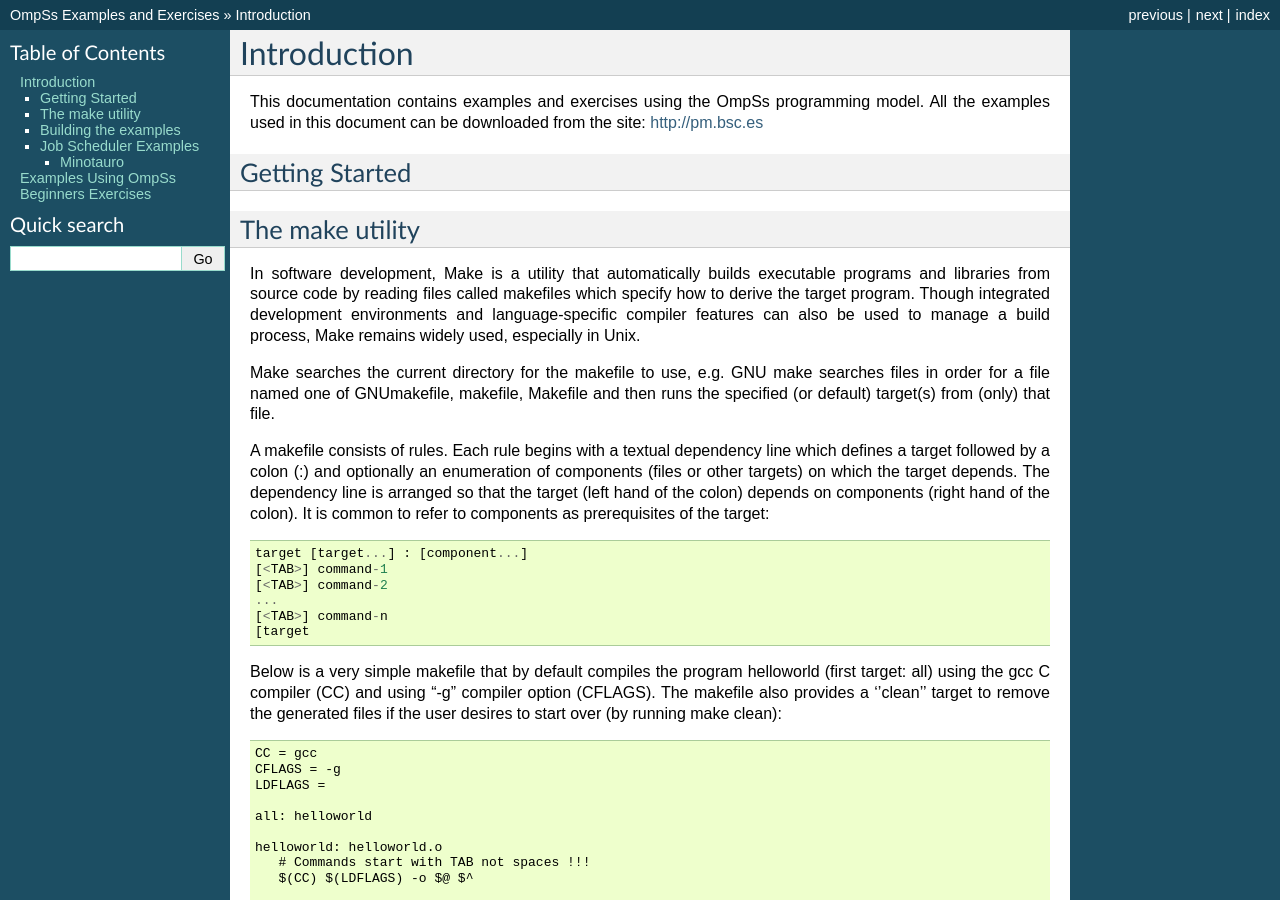
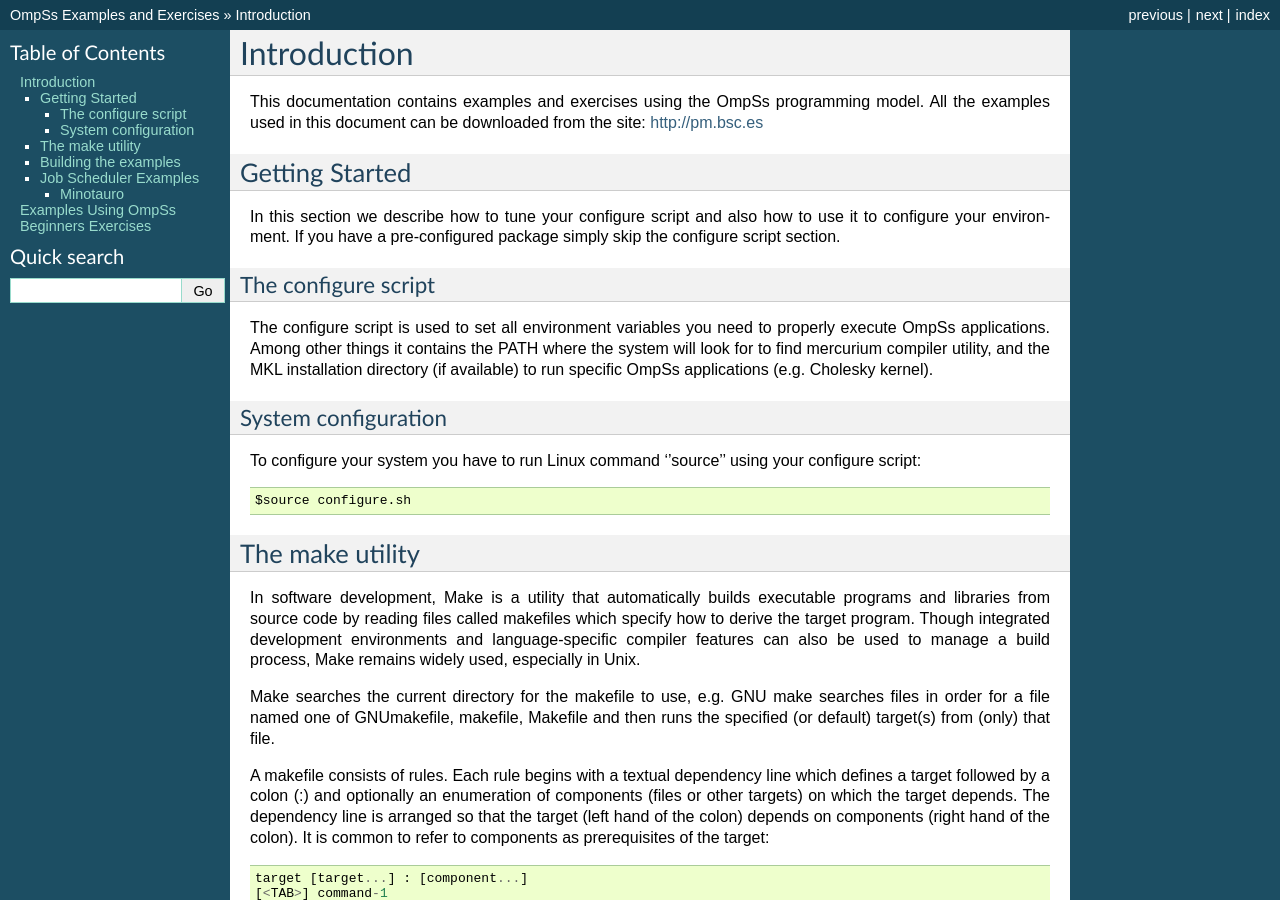
Before and after one commit to bsc-pm/ompss-ee, a Sphinx documentation site: the page built from source/ompss-ee/README.rst, in a window 1280 px wide and 900 px high. Built offline with Sphinx 7.4.7, drawn with Linux system fonts in a browser that asks for light colours; formulas are drawn with MathJax 3.

Commit message:
Adding configure section in examples documentation

```diff
--- a/source/ompss-ee/README.rst
+++ b/source/ompss-ee/README.rst
@@ -6,6 +6,24 @@ examples used in this document can be downloaded from the site: http://pm.bsc.es
 
 Getting Started
 ---------------
+
+In this section we describe how to tune your configure script and also how to use it to configure
+your environment. If you have a pre-configured package simply skip the configure script section.
+
+The configure script
+^^^^^^^^^^^^^^^^^^^^
+
+The configure script is used to set all environment variables you need to properly execute
+OmpSs applications. Among other things it contains the PATH where the system will look for
+to find mercurium compiler utility, and the MKL installation directory (if available) to
+run specific OmpSs applications (e.g. Cholesky kernel).
+
+System configuration
+^^^^^^^^^^^^^^^^^^^^
+
+To configure your system you have to run Linux command ''source'' using your configure script::
+
+   $source configure.sh
 
 The make utility
 ----------------
```
